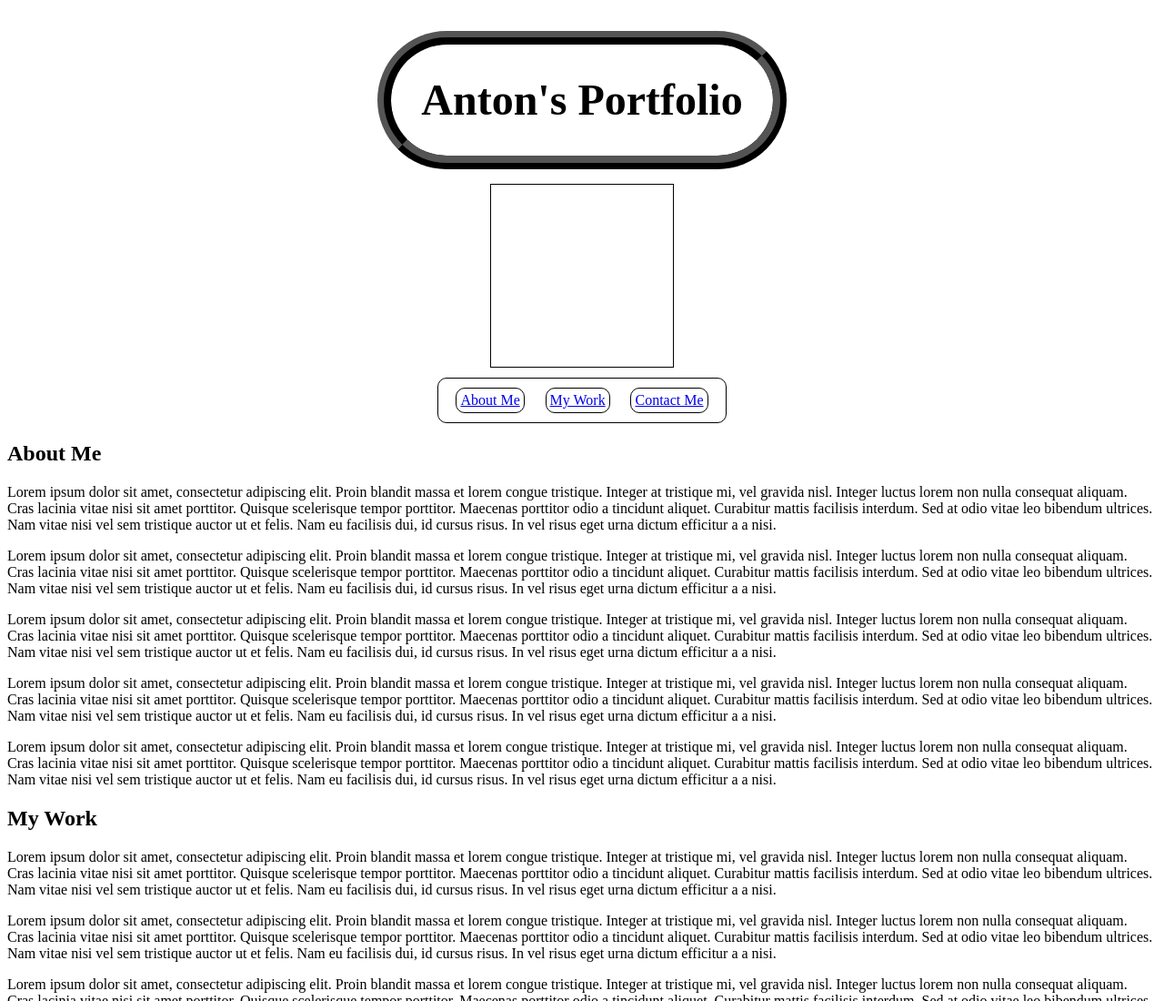
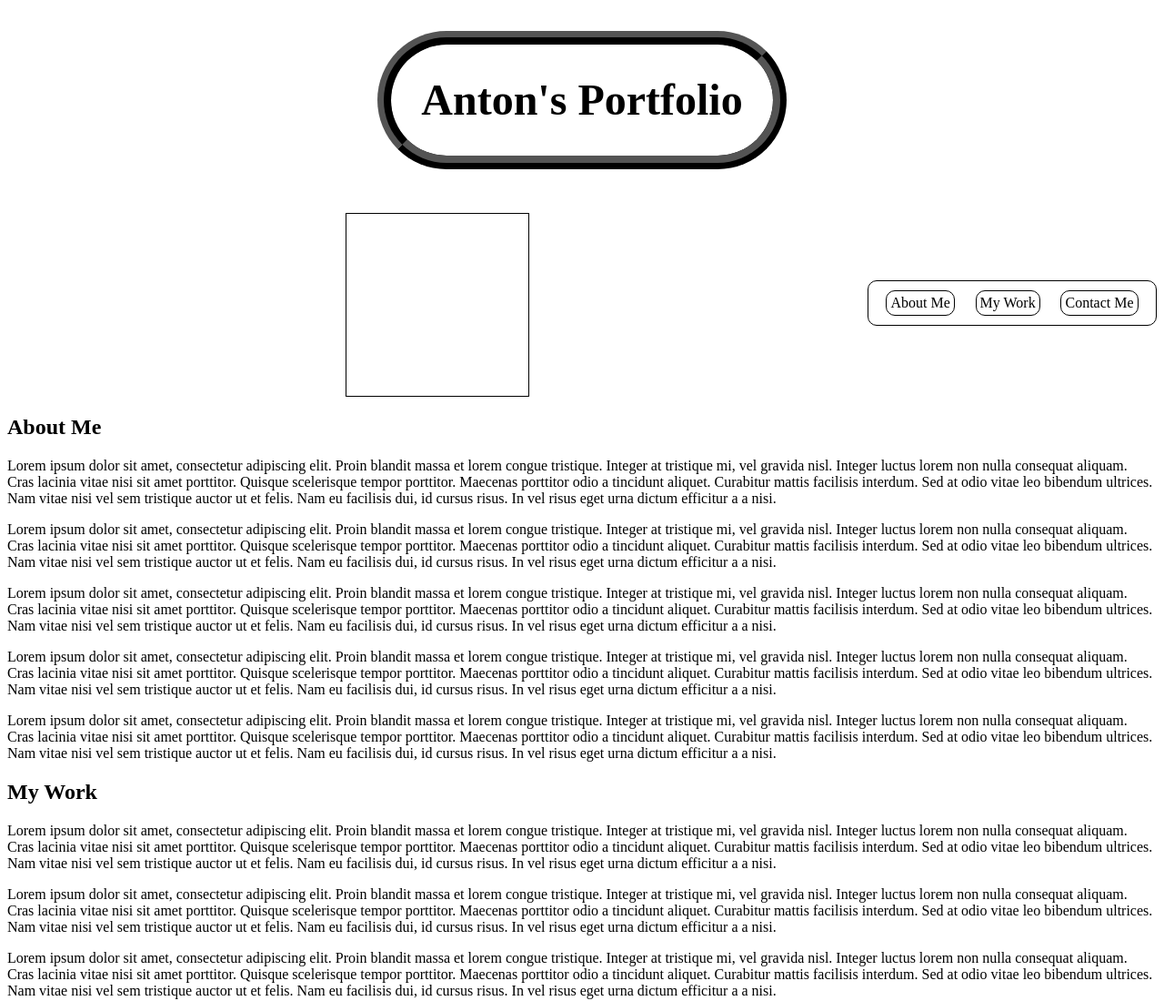
Before and after one commit to anton-oz/challenge-two-personal-portfolio, a plain HTML site: page index.html in a window 1280 px wide. Shown: the top 1100 px of the page at 91% size. Drawn offline with Linux system fonts and the light colour scheme.

Commit message:
clicking header now takes you to homepage, removed anchor tag styling

```diff
--- /dev/null
+++ b/assets/css/reset.css
@@ -0,0 +1,48 @@
+/* http://meyerweb.com/eric/tools/css/reset/
+   v2.0 | 20110126
+   License: none (public domain)
+*/
+
+html, body, div, span, applet, object, iframe,
+h1, h2, h3, h4, h5, h6, p, blockquote, pre,
+a, abbr, acronym, address, big, cite, code,
+del, dfn, em, img, ins, kbd, q, s, samp,
+small, strike, strong, sub, sup, tt, var,
+b, u, i, center,
+dl, dt, dd, ol, ul, li,
+fieldset, form, label, legend,
+table, caption, tbody, tfoot, thead, tr, th, td,
+article, aside, canvas, details, embed,
+figure, figcaption, footer, header, hgroup,
+menu, nav, output, ruby, section, summary,
+time, mark, audio, video {
+	margin: 0;
+	padding: 0;
+	border: 0;
+	font-size: 100%;
+	font: inherit;
+	vertical-align: baseline;
+}
+/* HTML5 display-role reset for older browsers */
+article, aside, details, figcaption, figure,
+footer, header, hgroup, menu, nav, section {
+	display: block;
+}
+body {
+	line-height: 1;
+}
+ol, ul {
+	list-style: none;
+}
+blockquote, q {
+	quotes: none;
+}
+blockquote:before, blockquote:after,
+q:before, q:after {
+	content: '';
+	content: none;
+}
+table {
+	border-collapse: collapse;
+	border-spacing: 0;
+}
--- a/assets/css/style.css
+++ b/assets/css/style.css
@@ -22,10 +22,14 @@ body {
     font-size: 16px;
 }
 
+header {
+    max-width: fit-content;
+    margin: 0 auto;
+}
+
 h1 {
     max-width: fit-content;
     padding: var(--seperation);
-    margin: 0 auto;
     margin-top: var(--seperation);
     font-size: 3em;
     border: 15px solid black;
@@ -33,9 +37,15 @@ h1 {
     border-radius: 100px;
 }
 
+a {
+    color: inherit;
+    text-decoration: none;
+}
+
 .img-nav {
     display: flex;
-    flex-direction: column;
+    position: relative;
+    flex-direction: row;
     align-items: center;
 }
 
@@ -51,12 +61,13 @@ nav {
     width: 300px;
 }
 
-a {
+nav a {
     border: 1px solid black;
     border-radius: var(--roundness);
     width: fit-content;
     height: fit-content;
     padding: 0.25em;
+    color: black;
 }
 
 .personalImg {
--- a/index.html
+++ b/index.html
@@ -17,6 +17,7 @@ THEN I am presented with a responsive layout that adapts to my viewport -->
 <head>
     <meta charset="UTF-8">
     <meta name="viewport" content="width=device-width, initial-scale=1.0">
+    <!-- <link rel="stylesheet" type="text/css" href="./assets/css/reset.css"> -->
     <link rel="stylesheet" type="text/css" href="./assets/css/style.css">
     <title>Anton's Portfolio</title>
 </head>
@@ -24,8 +25,11 @@ THEN I am presented with a responsive layout that adapts to my viewport -->
 
     <!-- Header -->
     <header>
-        <h1>Anton's Portfolio</h1>
+        <a href="index.html">
+            <h1>Anton's Portfolio</h1>
+        </a>
     </header>
+
 
     <div class="img-nav">
 
```
Also changed, not shown: 1 other file.
